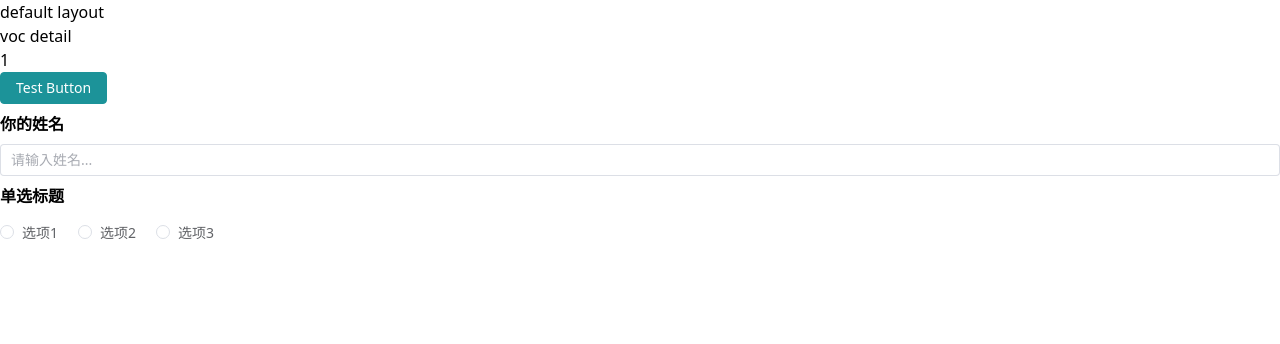
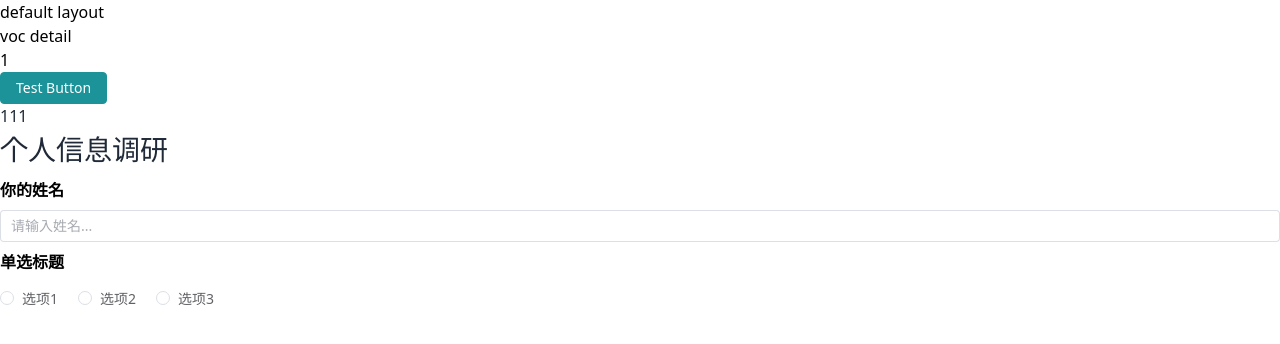
Before and after one commit to HeroCloudy/wm-voc-client, a Nuxt app: page /voc/1 in a window 1280 px wide. Shown: the top 344 px of the page. Built offline with nearby package versions, Linux system fonts and the light colour scheme.

Commit message:
feat: voc-title组件

```diff
--- /dev/null
+++ b/app/components/voc/title.vue
@@ -0,0 +1,51 @@
+<!--
+ @name: input.vue
+ @description: 单选框组件
+ @author: 程序员优雅哥 youyacoder
+ @time: 2025/10/19 21:53
+-->
+<template>
+  <div class="voc-title">
+    111
+    <div :style="innerStyle">{{ text }}</div>
+  </div>
+</template>
+
+<script setup lang="ts">
+interface TitleProp {
+  text?: string
+  level?: 1 | 2 | 3
+  isCenter?: boolean
+}
+const props = defineProps<TitleProp>()
+
+const innerStyle = computed<Record<string, any>>(() => {
+  const style: Record<string, any> = {}
+
+  const { level, isCenter } = props
+  if (isCenter) {
+    style.textAlign = 'center'
+  }
+
+  let fontSize = '16px'
+  switch (level) {
+    case 1:
+      fontSize = '28px'
+      break
+    case 2:
+      fontSize = '24px'
+      break
+    case 3:
+      fontSize = '20px'
+      break
+  }
+  style.fontSize = fontSize
+
+  return style
+})
+</script>
+<style scoped lang="scss">
+.voc-title {
+  @apply text-gray-800;
+}
+</style>
--- a/app/pages/voc/[id].vue
+++ b/app/pages/voc/[id].vue
@@ -10,6 +10,8 @@
     <div>{{ id }}</div>
     <el-button type="primary">Test Button</el-button>
 
+    <voc-title text="个人信息调研" :is-center="false" :level="1" />
+
     <voc-input title="你的姓名" placeholder="请输入姓名..." />
 
     <voc-radio title="单选标题" :is-vertical="false" :options="['选项1', '选项2', '选项3']" />
```
